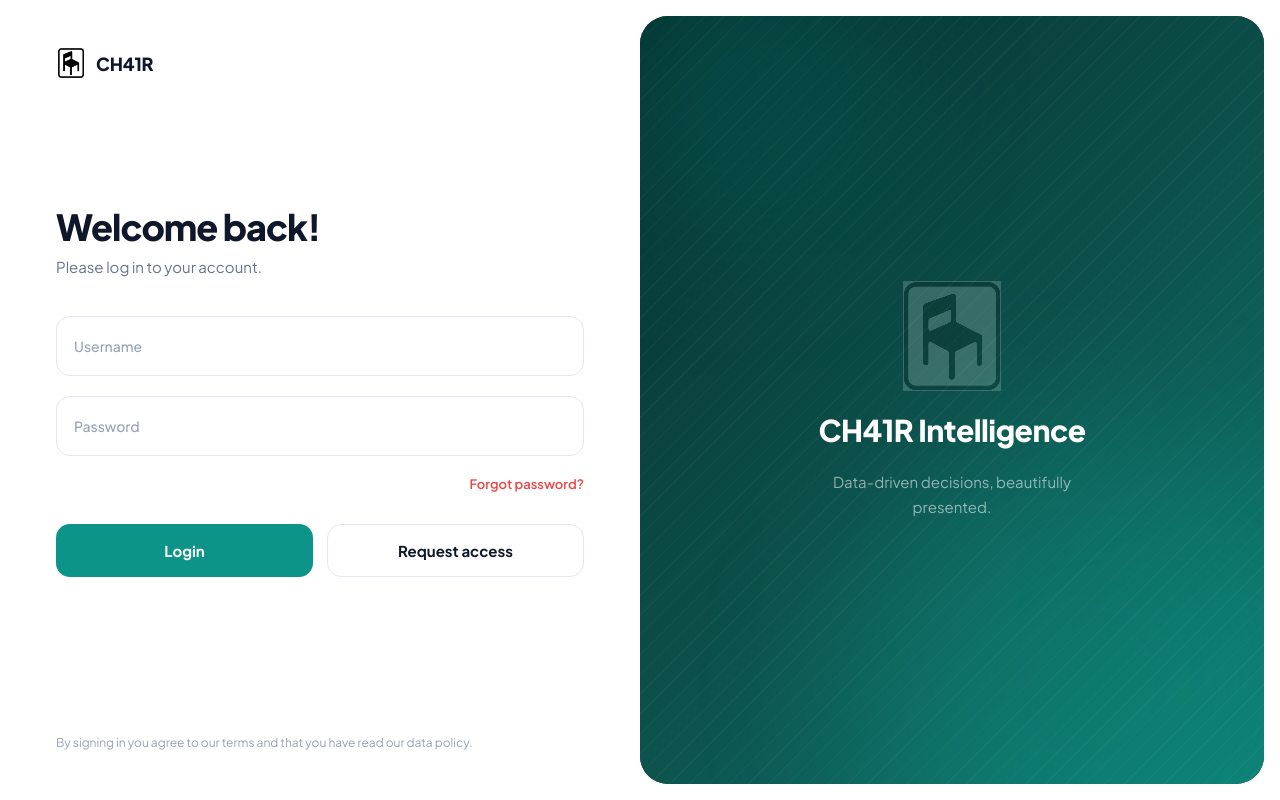
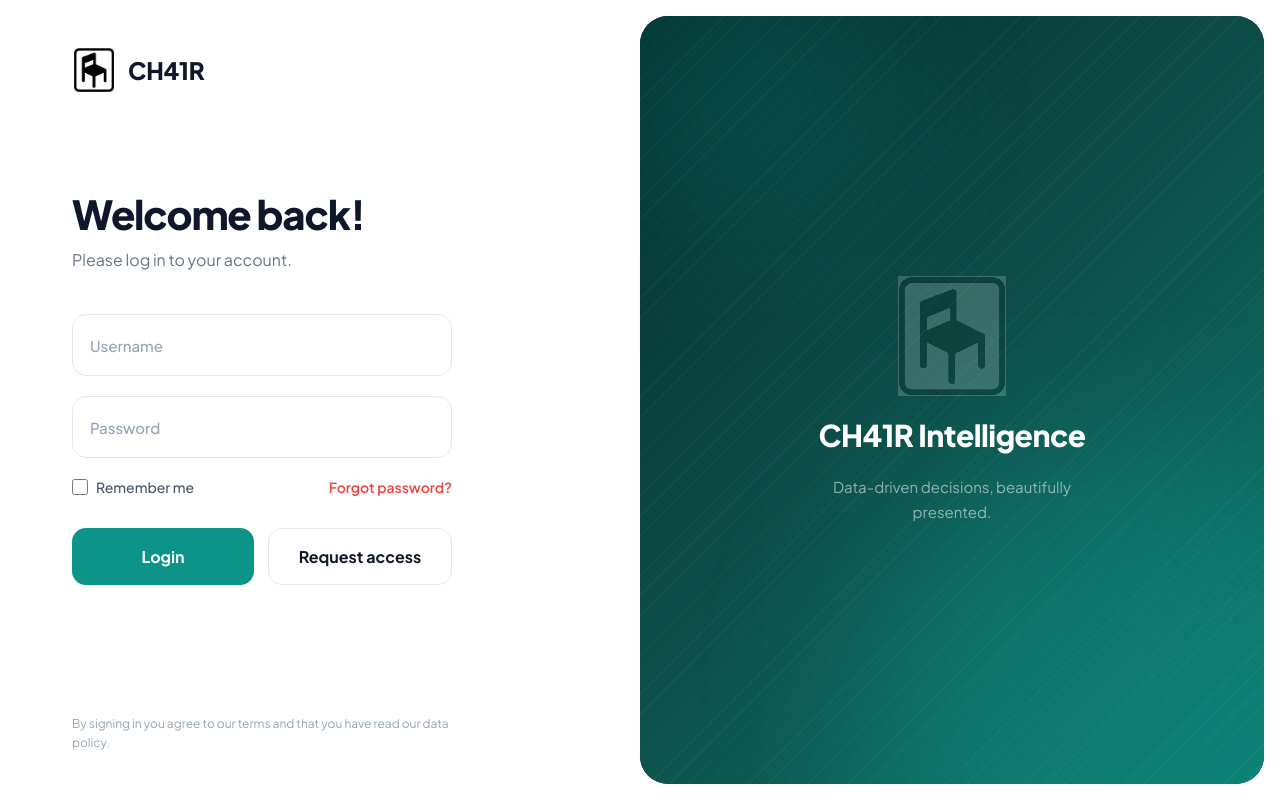
Before and after one commit to Eddy313786/ch41r.com, a website: page index.html in a window 1280 px wide. Drawn offline with Linux system fonts and the light colour scheme.

Commit message:
login: max-width fields, remember me, bigger fonts/logo

```diff
--- a/index.html
+++ b/index.html
@@ -19,53 +19,54 @@
 
   /* ── Left ── */
   .left {
-    display: grid;
-    grid-template-rows: auto 1fr auto;
-    padding: 48px 56px;
-    gap: 0;
+    display: flex;
+    flex-direction: column;
+    padding: 48px 72px;
   }
 
   .logo-row {
     display: flex;
     align-items: center;
-    gap: 10px;
+    gap: 12px;
+    margin-bottom: auto;
   }
-  .logo-img { width: 30px; height: 30px; object-fit: contain; }
-  .logo-name { font-size: 18px; font-weight: 800; color: #0f172a; letter-spacing: -0.2px; }
+  .logo-img { width: 44px; height: 44px; object-fit: contain; }
+  .logo-name { font-size: 24px; font-weight: 800; color: #0f172a; letter-spacing: -0.3px; }
 
-  /* Center section */
-  .center {
+  .form-area {
+    flex: 1;
     display: flex;
     flex-direction: column;
     justify-content: center;
-    padding: 40px 0;
+    padding: 48px 0;
   }
 
   h1 {
-    font-size: 36px;
+    font-size: 40px;
     font-weight: 800;
     color: #0f172a;
-    letter-spacing: -1px;
-    margin-bottom: 8px;
+    letter-spacing: -1.2px;
+    margin-bottom: 10px;
   }
   .subtitle {
-    font-size: 15px;
+    font-size: 16px;
     color: #64748b;
-    margin-bottom: 40px;
+    margin-bottom: 44px;
   }
 
-  /* Floating label fields */
+  /* Floating label fields — max width */
   .field {
     position: relative;
     margin-bottom: 20px;
+    max-width: 380px;
   }
   .field input {
     width: 100%;
-    height: 60px;
-    padding: 24px 18px 8px;
+    height: 62px;
+    padding: 26px 18px 8px;
     border: 1.5px solid #e2e8f0;
     border-radius: 14px;
-    font-size: 15px;
+    font-size: 16px;
     font-family: inherit;
     color: #0f172a;
     background: #fff;
@@ -78,7 +79,7 @@
     left: 18px;
     top: 50%;
     transform: translateY(-50%);
-    font-size: 14px;
+    font-size: 15px;
     color: #94a3b8;
     font-weight: 500;
     pointer-events: none;
@@ -89,32 +90,50 @@
     top: 14px;
     transform: none;
     font-size: 11px;
-    font-weight: 600;
+    font-weight: 700;
     color: #0d9488;
     text-transform: uppercase;
-    letter-spacing: .4px;
+    letter-spacing: .5px;
   }
 
-  .forgot-row {
+  .remember-row {
     display: flex;
-    justify-content: flex-end;
+    align-items: center;
+    justify-content: space-between;
+    max-width: 380px;
     margin-bottom: 32px;
   }
-  .forgot { font-size: 13px; color: #ef4444; font-weight: 600; cursor: pointer; }
+  .remember-label {
+    display: flex;
+    align-items: center;
+    gap: 8px;
+    font-size: 14px;
+    color: #475569;
+    cursor: pointer;
+    font-weight: 500;
+  }
+  .remember-label input[type=checkbox] {
+    width: 16px;
+    height: 16px;
+    accent-color: #0d9488;
+    cursor: pointer;
+  }
+  .forgot { font-size: 14px; color: #ef4444; font-weight: 600; cursor: pointer; }
   .forgot:hover { text-decoration: underline; }
 
   .btn-row {
-    display: grid;
-    grid-template-columns: 1fr 1fr;
+    display: flex;
     gap: 14px;
+    max-width: 380px;
   }
   .btn-login {
-    padding: 16px;
+    flex: 1;
+    padding: 17px;
     background: #0d9488;
     color: #fff;
     border: none;
     border-radius: 14px;
-    font-size: 15px;
+    font-size: 16px;
     font-weight: 700;
     font-family: inherit;
     cursor: pointer;
@@ -122,12 +141,13 @@
   }
   .btn-login:hover { background: #0f766e; }
   .btn-request {
-    padding: 16px;
+    flex: 1;
+    padding: 17px;
     background: #fff;
     color: #0f172a;
     border: 1.5px solid #e2e8f0;
     border-radius: 14px;
-    font-size: 15px;
+    font-size: 16px;
     font-weight: 700;
     font-family: inherit;
     cursor: pointer;
@@ -135,9 +155,9 @@
   }
   .btn-request:hover { border-color: #0d9488; }
 
-  .error-msg { font-size: 13px; color: #ef4444; font-weight: 500; margin-top: 12px; min-height: 18px; }
+  .error-msg { font-size: 13px; color: #ef4444; font-weight: 500; margin-top: 14px; min-height: 18px; max-width: 380px; }
 
-  .legal { font-size: 12px; color: #94a3b8; line-height: 1.6; }
+  .legal { font-size: 12px; color: #94a3b8; line-height: 1.6; margin-top: auto; max-width: 380px; }
 
   /* ── Right ── */
   .right {
@@ -155,36 +175,28 @@
     position: absolute; inset: 0; opacity: .04;
     background-image: repeating-linear-gradient(-45deg,#fff 0,#fff 1px,transparent 0,transparent 14px);
   }
-  .blob {
-    position: absolute;
-    border-radius: 50%;
-    filter: blur(80px);
-    opacity: .2;
-  }
+  .blob { position: absolute; border-radius: 50%; filter: blur(80px); opacity: .2; }
   .b1 { width: 500px; height: 500px; background: #14b8a6; bottom: -150px; right: -80px; }
   .b2 { width: 300px; height: 300px; background: #0d9488; top: -80px; left: -50px; }
-
   .right-content {
     position: absolute; inset: 0;
     display: flex; flex-direction: column;
     align-items: center; justify-content: center;
     gap: 20px; padding: 60px;
   }
-  .right-logo { width: 110px; height: 110px; object-fit: contain; opacity: .18; filter: brightness(10); }
+  .right-logo { width: 120px; height: 120px; object-fit: contain; opacity: .18; filter: brightness(10); }
   .right-title { font-size: 30px; font-weight: 800; color: #fff; text-align: center; letter-spacing: -0.5px; }
   .right-sub { font-size: 15px; color: rgba(255,255,255,.55); text-align: center; line-height: 1.7; max-width: 240px; }
 
   /* Modal */
   .modal-overlay {
     display: none; position: fixed; inset: 0;
-    background: rgba(0,0,0,.35);
-    align-items: center; justify-content: center; z-index: 100;
+    background: rgba(0,0,0,.35); align-items: center; justify-content: center; z-index: 100;
     backdrop-filter: blur(6px);
   }
   .modal-overlay.active { display: flex; }
   .modal {
-    background: #fff; border-radius: 24px;
-    padding: 44px; width: 400px;
+    background: #fff; border-radius: 24px; padding: 44px; width: 400px;
     display: flex; flex-direction: column; gap: 16px;
     box-shadow: 0 32px 80px rgba(0,0,0,.2);
   }
@@ -206,7 +218,7 @@
     <span class="logo-name">CH41R</span>
   </div>
 
-  <div class="center">
+  <div class="form-area">
     <h1>Welcome back!</h1>
     <p class="subtitle">Please log in to your account.</p>
 
@@ -219,9 +231,14 @@
         <input type="password" id="password" placeholder=" " autocomplete="current-password"/>
         <label for="password">Password</label>
       </div>
-      <div class="forgot-row">
+
+      <div class="remember-row">
+        <label class="remember-label">
+          <input type="checkbox" id="remember"/> Remember me
+        </label>
         <span class="forgot">Forgot password?</span>
       </div>
+
       <div class="btn-row">
         <button type="submit" class="btn-login">Login</button>
         <button type="button" class="btn-request" id="requestBtn">Request access</button>
@@ -261,30 +278,19 @@
     const err = document.getElementById('errorMsg');
     err.textContent = '';
     const res = await fetch('/api/login', {
-      method: 'POST',
-      headers: { 'Content-Type': 'application/json' },
-      body: JSON.stringify({
-        username: document.getElementById('username').value,
-        password: document.getElementById('password').value
-      })
+      method: 'POST', headers: { 'Content-Type': 'application/json' },
+      body: JSON.stringify({ username: document.getElementById('username').value, password: document.getElementById('password').value })
     });
     if (res.ok) { window.location.href = '/PazzoxHome'; }
     else { err.textContent = 'Incorrect username or password.'; document.getElementById('password').value = ''; }
   });
 
-  document.getElementById('requestBtn').addEventListener('click', () =>
-    document.getElementById('modalOverlay').classList.add('active'));
-  document.getElementById('modalOverlay').addEventListener('click', e => {
-    if (e.target === document.getElementById('modalOverlay'))
-      document.getElementById('modalOverlay').classList.remove('active');
-  });
+  document.getElementById('requestBtn').addEventListener('click', () => document.getElementById('modalOverlay').classList.add('active'));
+  document.getElementById('modalOverlay').addEventListener('click', e => { if (e.target === document.getElementById('modalOverlay')) document.getElementById('modalOverlay').classList.remove('active'); });
   document.getElementById('sendRequest').addEventListener('click', async () => {
     const email = document.getElementById('requestEmail').value;
     if (!email) return;
-    const res = await fetch('/api/request-access', {
-      method: 'POST', headers: { 'Content-Type': 'application/json' },
-      body: JSON.stringify({ email })
-    });
+    const res = await fetch('/api/request-access', { method: 'POST', headers: { 'Content-Type': 'application/json' }, body: JSON.stringify({ email }) });
     document.getElementById('modalMsg').textContent = res.ok ? "Request sent — you'll hear from us soon." : 'Something went wrong.';
     if (res.ok) document.getElementById('sendRequest').disabled = true;
   });
```
